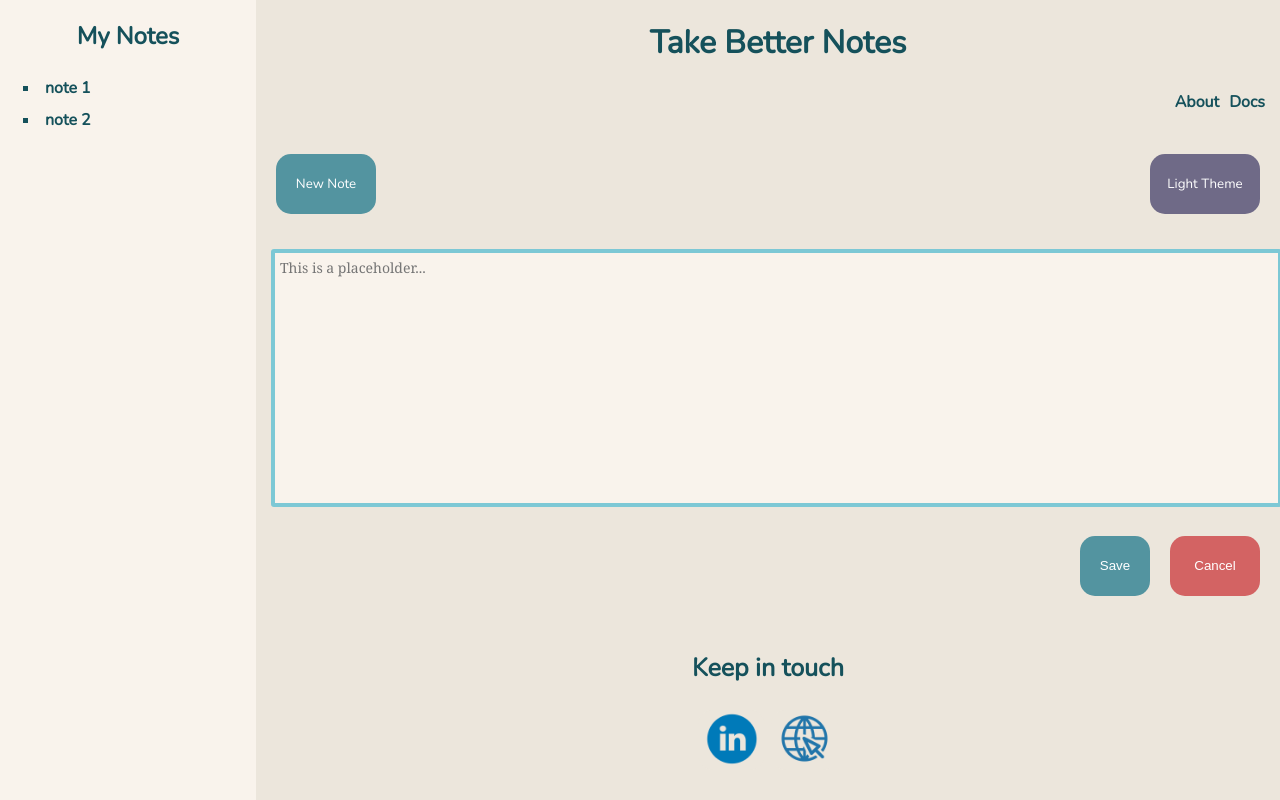
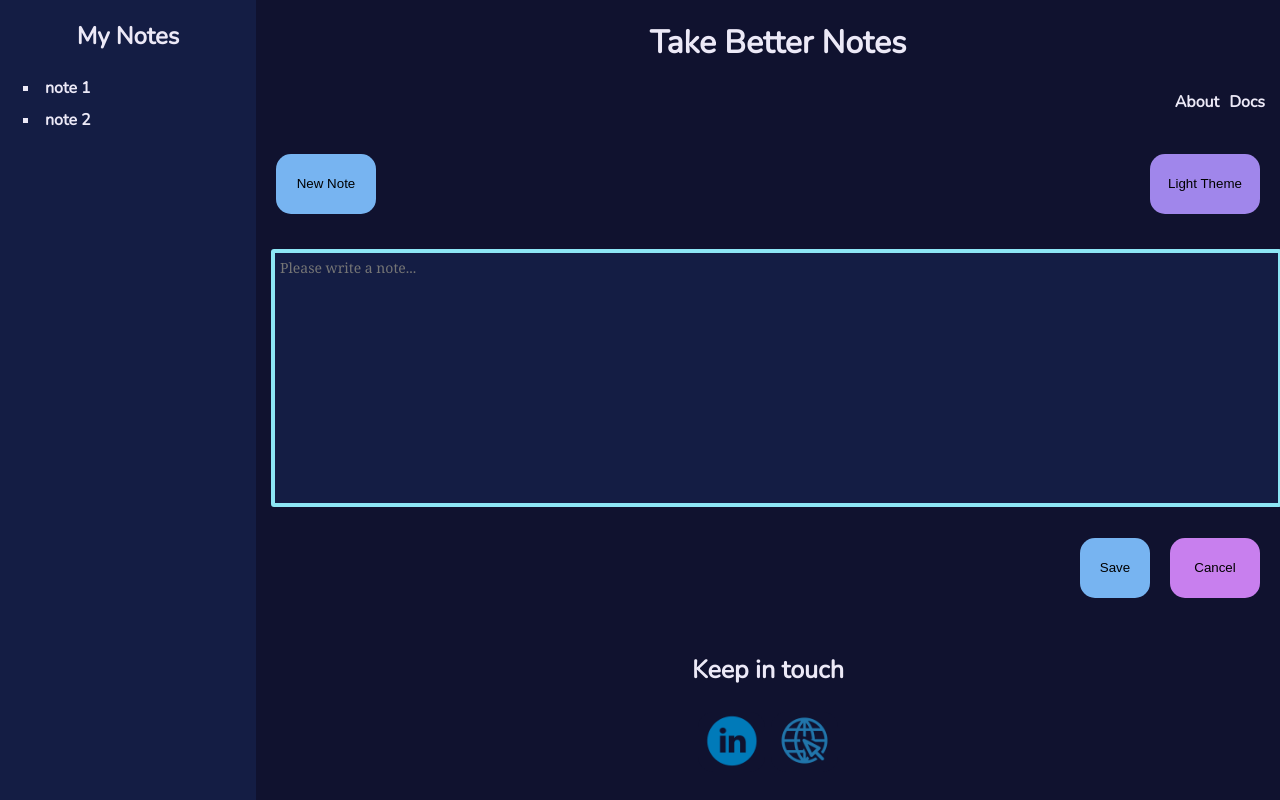
Before and after one commit to mbmrose/Project_1, a plain HTML site: page index.html in a window 1280 px wide. Both pictures are taken after a click on the button "Dark Theme". Drawn offline with nearby package versions, Linux system fonts and the light colour scheme.

Commit message:
turns screen to darkmode when button is clicked

```diff
--- a/index.html
+++ b/index.html
@@ -17,35 +17,35 @@
   <body>
     <main>
       <aside class="mynotes">
-        <h2 class="text">My Notes</h2>
-        <ul class="text">
+        <h2>My Notes</h2>
+        <ul>
           <li class="l2"><b>note 1</b></li>
           <li class="l2"><b>note 2</b></li>
         </ul>
       </aside>
       <div class="grid2">
-        <header class="head text">
+        <header class="head">
           <h1>Take Better Notes</h1>
           <nav>
-            <ul class="text ul1">
+            <ul class="ul1">
               <li class="l1"><b>About</b></li>
               <li class="l1"><b>Docs</b></li>
             </ul>
           </nav>
         </header>
         <div class="button1-2">
-        <button class="button1 text" type="button">New Note</button>
-        <button class="button2 text" type="button">Dark Theme</button>
+        <button class="button1" type="button">New Note</button>
+        <button class="button2" type="button">Dark Theme</button>
         </div>
         <textarea
-          id="notebox"
-          placeholder="This is a placeholder..."
+          class="notebox"
+          placeholder="Please write a note..."
         ></textarea>
         <div class="buttons">
           <button class="button3" type="button">Save</button>
           <button class="button4" type="button">Cancel</button>
         </div>
-        <footer class="text">
+        <footer>
           <p><b>Keep in touch</b></p>
           <a
             ><button class="linkedin" type="button">
--- a/script/script.js
+++ b/script/script.js
@@ -3,8 +3,12 @@ document.body.addEventListener("click", Clicking)
 function Clicking(event){
     console.log("clicked", event.target.textContent);
 
-    if(event.target.textContent === "Dark Theme"){
+    if(event.target.textContent === "Light Theme"){
         console.log("Dark Theme Clicked");
+        changebg();
+    }
+    else if (event.target.textContent === "Dark Theme"){
+        console.log("Light Theme Clicked");
         changebg();
     }
     else if(event.target.textContent === "New Note"){
@@ -20,14 +24,30 @@ function Clicking(event){
 
 
 // Makes Darkmode
+const asidebg = document.querySelector("aside");
+const newbutton = document.querySelector(".button1");
+const darkMode = document.querySelector(".button2");
+const savebutton = document.querySelector(".button3");
+const linkedin = document.querySelector(".linkedin");
+const internet = document.querySelector(".internet");
+const cancelbutton = document.querySelector(".button4");
+const notebox = document.querySelector(".notebox");
+const textColor = document.querySelector(".text");
 
 function changebg(){
-    document.body.classList.toggle("bgcolor")
+    document.body.classList.toggle("bgcolor");
+    asidebg.classList.toggle("asidecolor");
+    newbutton.classList.toggle("newbuttoncolor");
+    darkMode.classList.toggle("darkbutton");
+    savebutton.classList.toggle("savecolor");
+    linkedin.classList.toggle("lncolor");
+    internet.classList.toggle("internetcolor");
+    cancelbutton.classList.toggle("cancelcolor")
+    notebox.classList.toggle("noteboxcolor");
+    textColor.classList.toggle("textcolor");
 }
 
 // Makes Darkmode button text switch to "Light Mode" on click
-
-const darkMode = document.querySelector(".button2");
 
 darkMode.addEventListener("click", function changeText(){
     const initialText = "Dark Theme"
--- a/stylesheet/stylesheet.css
+++ b/stylesheet/stylesheet.css
@@ -4,7 +4,8 @@ body {
   padding: 0%;
   background-color: #ece6dc;
   height: 100vh;
-
+  color: #15515b;
+  font-family: "Nunito", sans-serif;
 }
 
 main {
@@ -20,6 +21,9 @@ aside {
   height: 100vh;
 }
 
+.asidecolor{
+  background-color: #141d44;
+}
 
 .head {
   text-align: left;
@@ -31,10 +35,6 @@ aside {
   padding: 5px;
 }
 
-.text {
-  font-family: "Nunito", sans-serif;
-  color: #15515b;
-}
 
 h2 {
   text-align: left;
@@ -55,16 +55,12 @@ h2 {
   list-style: none;
 }
 
-.t2 {
-  color: lightslategray;
-}
-
 textarea::placeholder {
   font-size: 14px;
   font-family: "Cambria", "Cochin", Georgia, Times, "Times New Roman", serif;
 }
 
-#notebox {
+.notebox {
   margin: 20px;
   width: 95%;
   height: 250px;
@@ -76,6 +72,7 @@ textarea::placeholder {
   font-size: 14px;
   resize: none;
 }
+
 
 button{
   border-style: none;
@@ -154,7 +151,7 @@ footer {
     flex-direction: row;
     justify-content: flex-end;
   }
-  #notebox {
+  .notebox {
     margin: 15px;
     width: 97%;
     height: 30%;
@@ -165,6 +162,7 @@ footer {
     font-size: 18px;
     resize: none;
   }
+
   footer {
     text-align: center;
     font-size: 25px;
@@ -172,6 +170,44 @@ footer {
 }
 
 .bgcolor{
-  background-color: rgb(6, 1, 44);
-  color: #ece6dc;
+  background-color: #10122F;
+  color: #ECE9F7;
 }
+
+.textcolor{
+  color: #ECE9F7;
+}
+
+.noteboxcolor{
+  background-color: #141d44;
+  border-color: #8DE6F5;
+  color: white;
+}
+
+.lncolor{
+  background-color: #10122F;
+}
+
+.internetcolor{
+  background-color: #10122F;
+}
+
+.newbuttoncolor{
+  background-color: #77B4F1;
+  color: black;
+}
+
+.darkbutton{
+  background-color: #A086EB;
+  color: black;
+}
+
+.savecolor{
+  background-color: #77B4F1;
+  color: black;
+}
+
+.cancelcolor{
+  background-color: #C87FEE;
+  color: black;
+}
```
